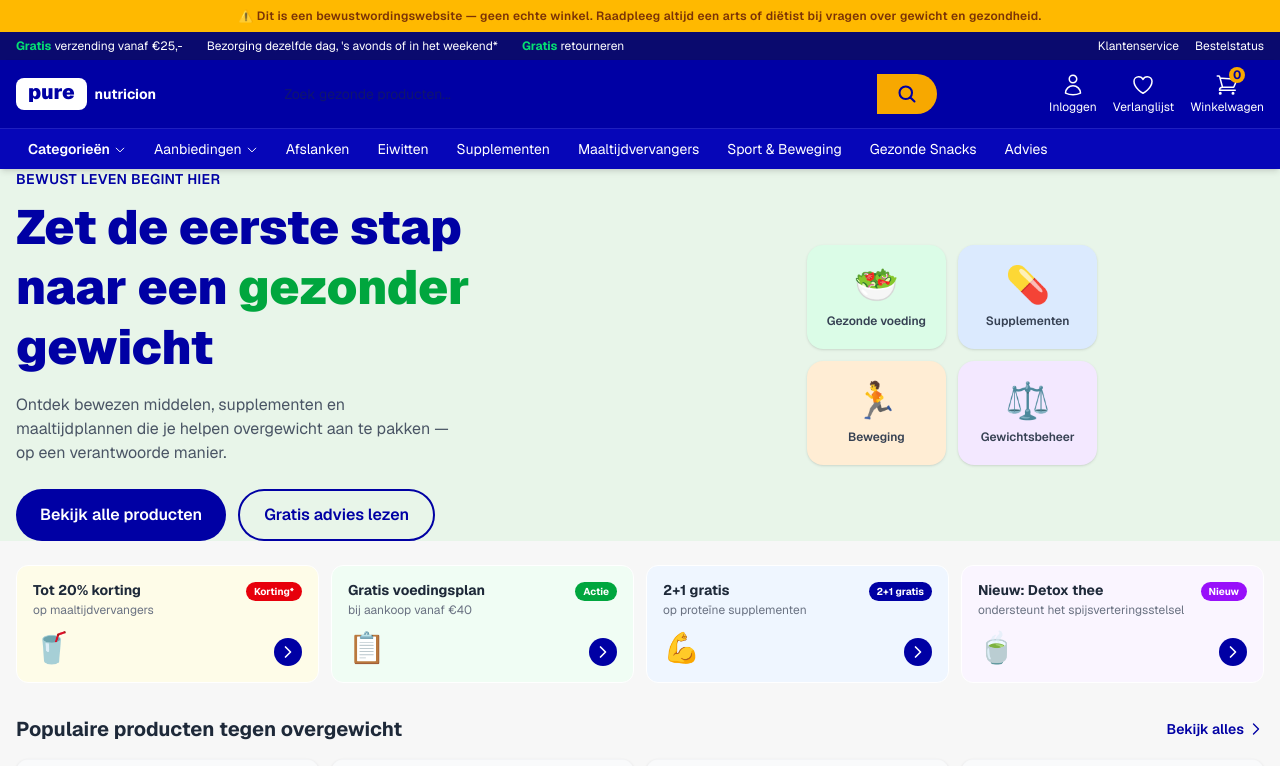
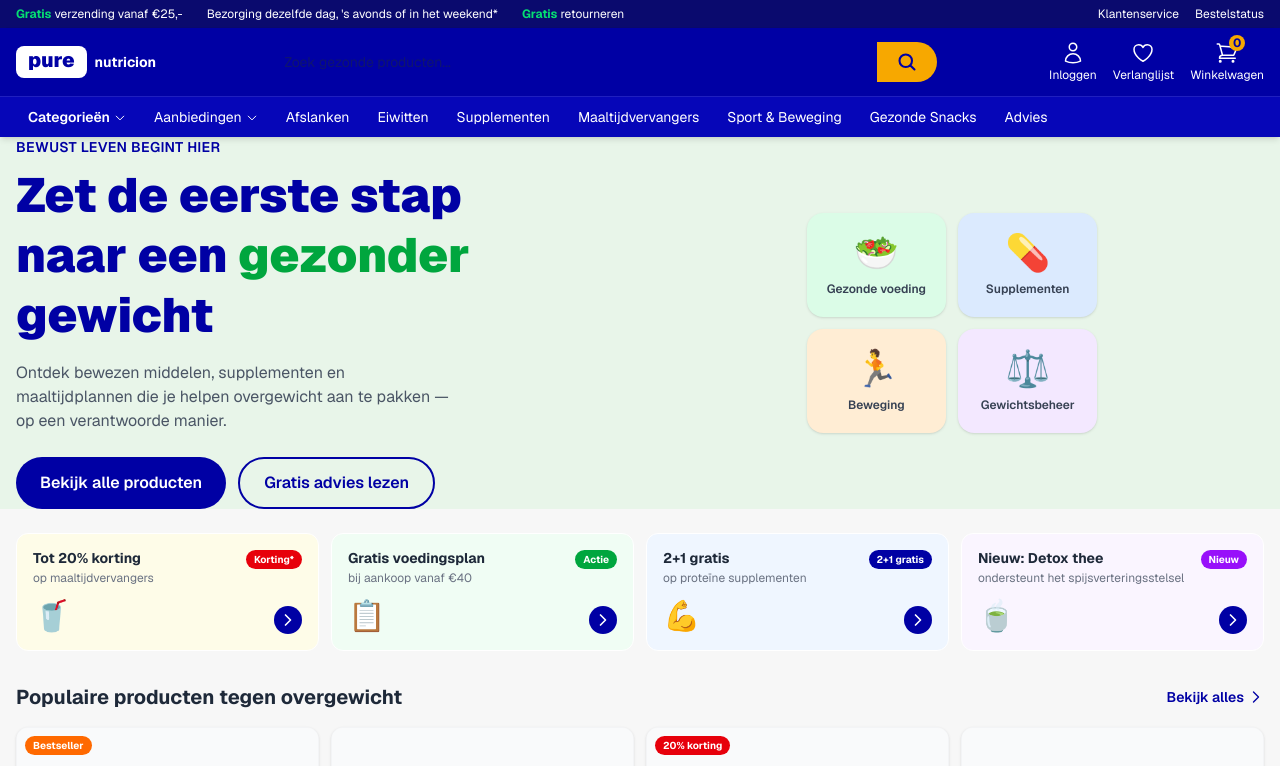
Before and after one commit to ArjandenHartog/purenutricion, a Next.js app: page / in a window 1280 px wide. Shown: the top 766 px of the page. Built offline with nearby package versions, Linux system fonts and the light colour scheme.

Commit message:
Remove AwarenessBanner component from the homepage layout.

```diff
--- a/app/components/AwarenessBanner.tsx
+++ /dev/null
@@ -1,7 +0,0 @@
-export default function AwarenessBanner() {
-  return (
-    <div className="bg-amber-400 text-amber-900 text-center text-xs py-2 px-4 font-semibold tracking-wide">
-      ⚠️ Dit is een bewustwordingswebsite — geen echte winkel. Raadpleeg altijd een arts of diëtist bij vragen over gewicht en gezondheid.
-    </div>
-  );
-}
--- a/app/page.tsx
+++ b/app/page.tsx
@@ -8,7 +8,6 @@ import AwarenessBanner from "./components/AwarenessBanner";
 export default function Home() {
   return (
     <div className="min-h-screen bg-[#f7f7f7] font-sans">
-      <AwarenessBanner />
       <Header />
       <main>
         <HeroBanner />
```
